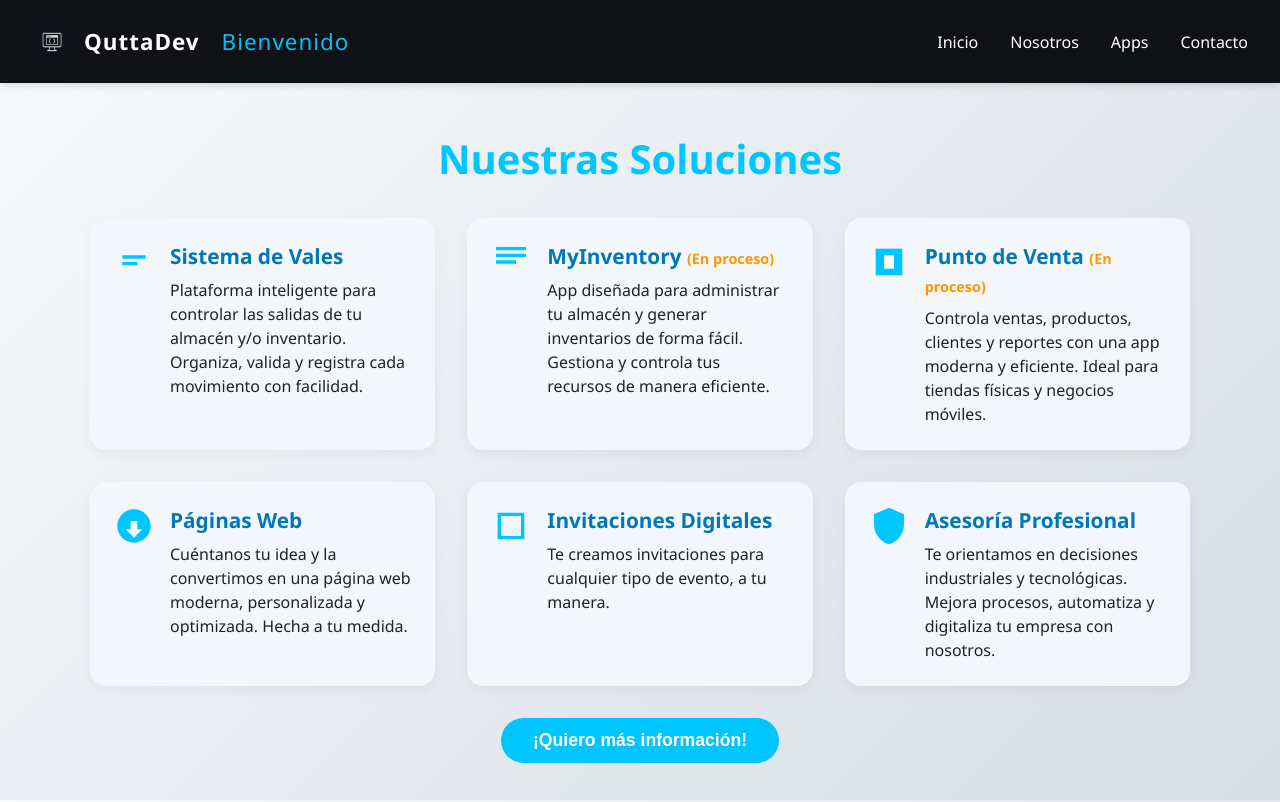
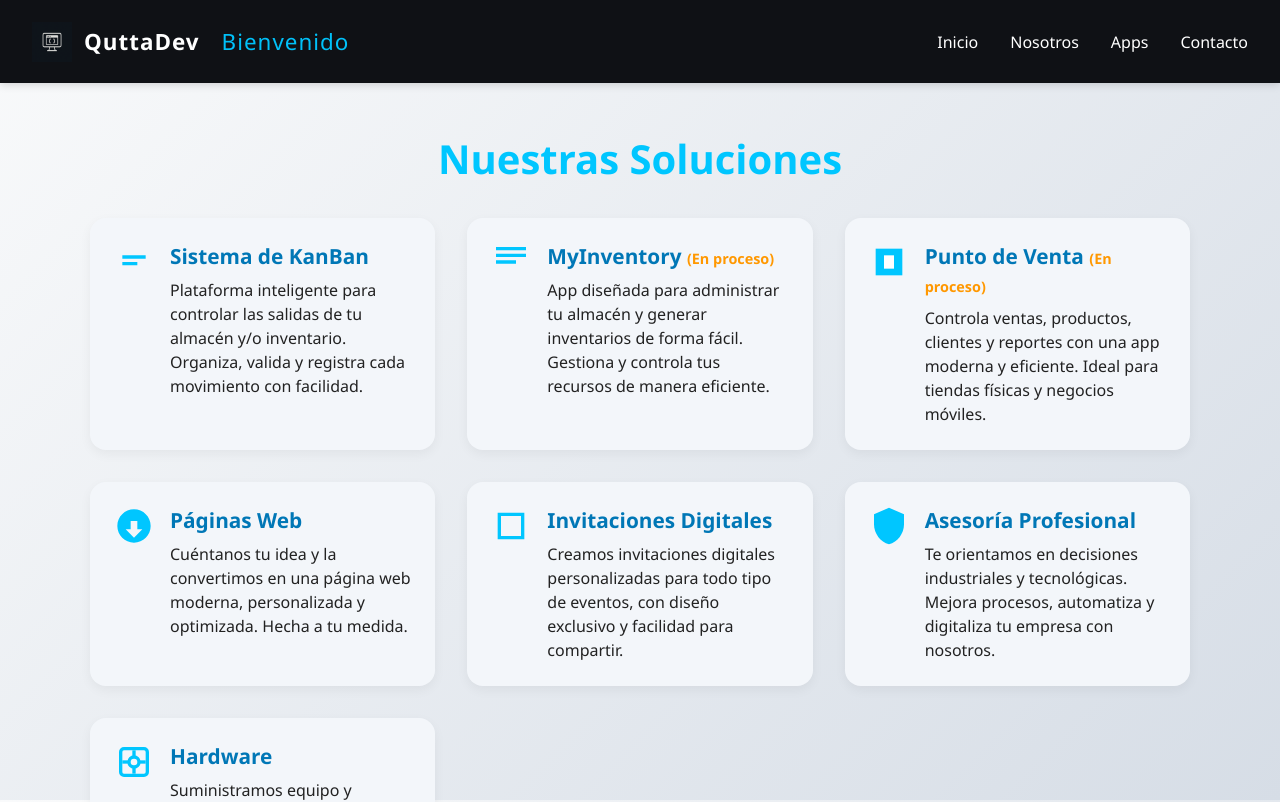
Before and after one commit to IngSaul004/QuttaDev, a Vue app: page /#/apps in a window 1280 px wide. Shown: the top 802 px of the page. Built offline with nearby package versions, Linux system fonts and the light colour scheme.

Commit message:
se modifico algunos cambios

```diff
--- a/src/views/apps.vue
+++ b/src/views/apps.vue
@@ -26,7 +26,7 @@
 
 const apps = [
   {
-    titulo: 'Sistema de Vales',
+    titulo: 'Sistema de KanBan',
     descripcion: 'Plataforma inteligente para controlar las salidas de tu almacén y/o inventario. Organiza, valida y registra cada movimiento con facilidad.',
     icon: `<svg width="40" height="40" fill="#00c6ff" viewBox="0 0 24 24"><path d="M4 4h16v16H4z" fill="none"/><path d="M5 8h14v2H5zm0 4h9v2H5z"/></svg>`
   },
@@ -50,15 +50,28 @@
   },
   {
     titulo: 'Invitaciones Digitales',
-    descripcion: 'Te creamos invitaciones para cualquier tipo de evento, a tu manera.',
+    descripcion: 'Creamos invitaciones digitales personalizadas para todo tipo de eventos, con diseño exclusivo y facilidad para compartir.',
     icon: `<svg width="40" height="40" fill="#00c6ff" viewBox="0 0 24 24"><path d="M20 4H4v16h16V4zm-2 14H6V6h12v12z"/></svg>`
   },
   {
     titulo: 'Asesoría Profesional',
     descripcion: 'Te orientamos en decisiones industriales y tecnológicas. Mejora procesos, automatiza y digitaliza tu empresa con nosotros.',
     icon: `<svg width="40" height="40" fill="#00c6ff" viewBox="0 0 24 24"><path d="M12 1L3 5v6c0 5.55 3.84 10.74 9 12 5.16-1.26 9-6.45 9-12V5l-9-4z"/></svg>`
-  }
+  },
+  {
+    titulo: 'Hardware',
+    descripcion: 'Suministramos equipo y componentes tecnológicos de alta calidad para optimizar tus proyectos y sistemas.',
+    icon: `<svg width="40" height="40" fill="#00c6ff" viewBox="0 0 24 24">
+      <rect x="4" y="4" width="16" height="16" rx="2" ry="2" stroke="#00c6ff" stroke-width="2" fill="none"/>
+      <circle cx="12" cy="12" r="3" stroke="#00c6ff" stroke-width="2" fill="none"/>
+      <line x1="12" y1="5" x2="12" y2="9" stroke="#00c6ff" stroke-width="2"/>
+      <line x1="12" y1="15" x2="12" y2="19" stroke="#00c6ff" stroke-width="2"/>
+      <line x1="5" y1="12" x2="9" y2="12" stroke="#00c6ff" stroke-width="2"/>
+      <line x1="15" y1="12" x2="19" y2="12" stroke="#00c6ff" stroke-width="2"/>
+    </svg>`
+  },
 ]
+
 </script>
 
 <style scoped>
--- a/src/views/inicio.vue
+++ b/src/views/inicio.vue
@@ -2,7 +2,7 @@
   <section class="inicio-container">
     <h1 class="fade-in-out">Bienvenidos a QuttaDev</h1>
   <p>
-  QuttaDev es un equipo mexicano especializado en el desarrollo de aplicaciones web, móviles y sistemas a medida para todo tipo de negocios: pequeños, medianos y grandes.
+  QuttaDev es un equipo especializado en el desarrollo de aplicaciones web, móviles y sistemas a medida para todo tipo de negocios: pequeños, medianos y grandes.
 </p>
 <p>
   Creamos soluciones digitales eficientes, modernas y enfocadas en ofrecer una excelente experiencia de usuario (UX) y un diseño visual atractivo (UI).
```
